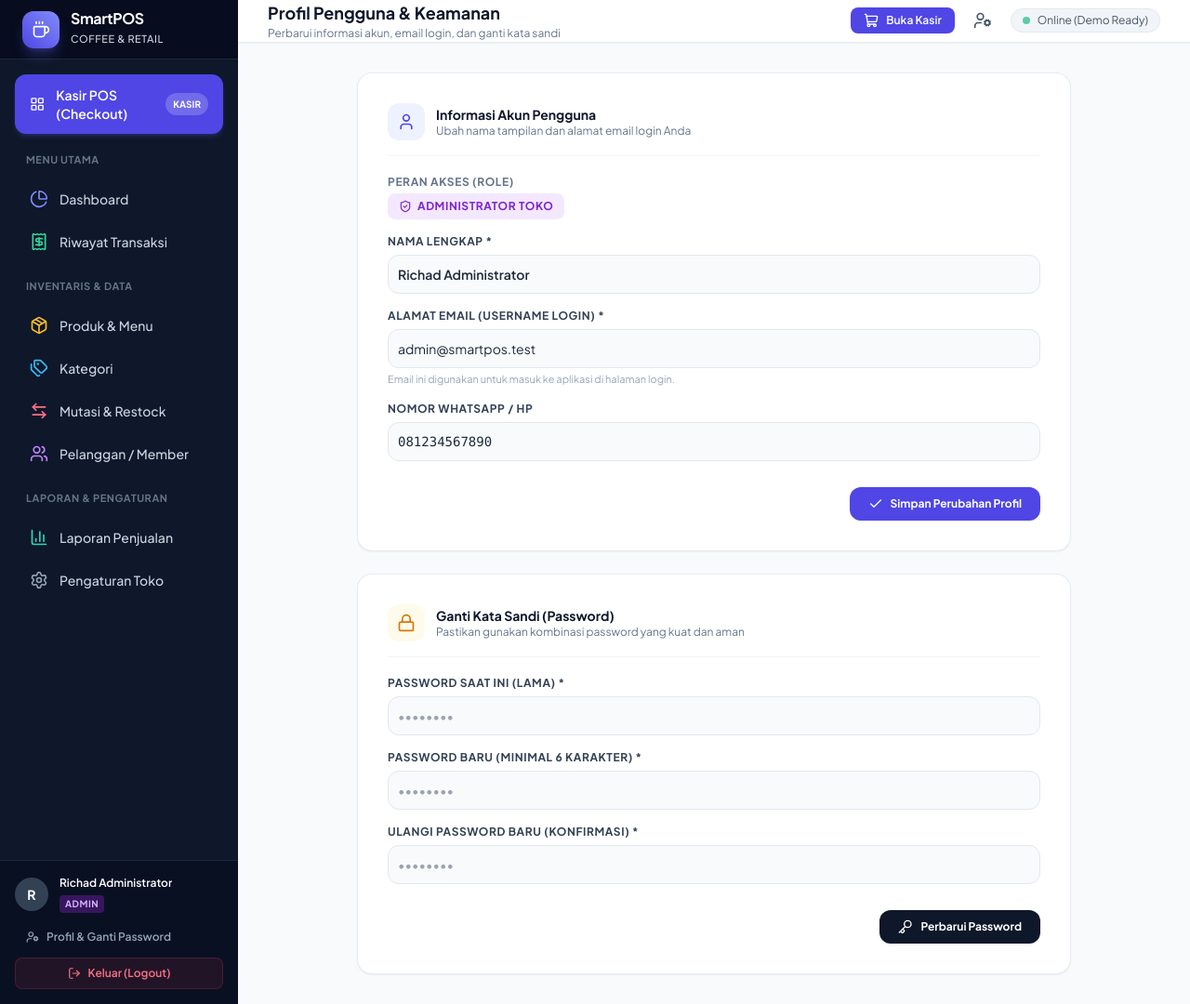
After one commit to richad1109/smart-pos, a Laravel app: page /profile in a window 1280 px wide. The commit adds this page. Shown: the whole page at 93% size. Run offline with Laravel 12, Linux system fonts and the light colour scheme; a user stored in the database is signed in; data comes from the database, SQL or seed files in the repository; some libraries are stand-ins or nearby versions.

Commit message:
[P-3] Tambah Modul Profil Pengguna dan Fitur Ganti Password

```diff
--- /dev/null
+++ b/app/Http/Controllers/ProfileController.php
@@ -0,0 +1,69 @@
+<?php
+
+namespace App\Http\Controllers;
+
+use Illuminate\Http\RedirectResponse;
+use Illuminate\Http\Request;
+use Illuminate\Support\Facades\Auth;
+use Illuminate\Support\Facades\Hash;
+use Illuminate\Validation\Rules\Password;
+use Illuminate\View\View;
+
+class ProfileController extends Controller
+{
+    /**
+     * Tampilkan halaman profil pengguna & ganti password.
+     */
+    public function index(): View
+    {
+        $user = Auth::user();
+        return view('profile.index', compact('user'));
+    }
+
+    /**
+     * Perbarui data profil (Nama, Email, No HP).
+     */
+    public function updateProfile(Request $request): RedirectResponse
+    {
+        $user = Auth::user();
+
+        $validated = $request->validate([
+            'name' => ['required', 'string', 'max:100'],
+            'email' => ['required', 'email', 'max:100', 'unique:users,email,' . $user->id],
+            'phone' => ['nullable', 'string', 'max:25'],
+        ], [
+            'name.required' => 'Nama pengguna wajib diisi.',
+            'email.required' => 'Email wajib diisi.',
+            'email.unique' => 'Alamat email ini sudah dipakai akun lain.',
+        ]);
+
+        $user->update($validated);
+
+        return back()->with('success', 'Profil nama dan email Anda berhasil diperbarui!');
+    }
+
+    /**
+     * Perbarui password pengguna.
+     */
+    public function updatePassword(Request $request): RedirectResponse
+    {
+        $user = Auth::user();
+
+        $request->validate([
+            'current_password' => ['required', 'current_password'],
+            'password' => ['required', 'string', 'min:6', 'confirmed'],
+        ], [
+            'current_password.required' => 'Password saat ini wajib diisi.',
+            'current_password.current_password' => 'Password lama Anda tidak cocok.',
+            'password.required' => 'Password baru wajib diisi.',
+            'password.min' => 'Password baru minimal berjumlah 6 karakter.',
+            'password.confirmed' => 'Konfirmasi password baru tidak cocok.',
+        ]);
+
+        $user->update([
+            'password' => Hash::make($request->password),
+        ]);
+
+        return back()->with('success', 'Password akun Anda berhasil diganti!');
+    }
+}
--- a/resources/views/layouts/app.blade.php
+++ b/resources/views/layouts/app.blade.php
@@ -160,18 +160,23 @@
 
             <!-- User Info & Logout -->
             <div class="p-4 border-t border-slate-800 bg-slate-950/40">
-                <div class="flex items-center justify-between mb-3">
-                    <div class="flex items-center gap-3 min-w-0">
-                        <div class="w-9 h-9 rounded-full bg-slate-700 flex items-center justify-center font-bold text-white text-sm">
+                <a href="{{ route('profile.index') }}" class="flex items-center gap-3 mb-3 group hover:opacity-90 transition">
+                    <div class="w-9 h-9 rounded-full bg-slate-700 flex items-center justify-center font-bold text-white text-sm group-hover:bg-brand-600 transition shrink-0">
                         {{ substr(Auth::user()->name ?? 'U', 0, 1) }}
                     </div>
                     <div class="truncate">
-                            <p class="text-xs font-semibold text-white truncate">{{ Auth::user()->name ?? 'User' }}</p>
+                        <p class="text-xs font-semibold text-white truncate group-hover:text-indigo-300 transition">{{ Auth::user()->name ?? 'User' }}</p>
                         <span class="inline-block px-1.5 py-0.5 text-[10px] rounded font-bold uppercase tracking-wider {{ Auth::user()->role === 'admin' ? 'bg-purple-900/60 text-purple-300' : 'bg-emerald-900/60 text-emerald-300' }}">
                             {{ Auth::user()->role ?? 'Kasir' }}
                         </span>
                     </div>
-                    </div>
+                </a>
+
+                <div class="space-y-1.5 mb-2">
+                    <a href="{{ route('profile.index') }}" class="w-full flex items-center gap-2 px-3 py-1.5 text-xs font-semibold text-slate-400 hover:text-white hover:bg-slate-800 rounded-lg transition">
+                        <i data-lucide="user-cog" class="w-3.5 h-3.5"></i>
+                        <span>Profil & Ganti Password</span>
+                    </a>
                 </div>
 
                 <form method="POST" action="{{ route('logout') }}">
@@ -209,6 +214,11 @@
                     <a href="{{ route('pos.index') }}" class="hidden sm:inline-flex items-center gap-2 px-3.5 py-1.5 bg-brand-600 hover:bg-brand-700 text-white text-xs font-semibold rounded-lg shadow-sm transition">
                         <i data-lucide="shopping-cart" class="w-4 h-4"></i>
                         <span>Buka Kasir</span>
+                    </a>
+
+                    <!-- Profile Link -->
+                    <a href="{{ route('profile.index') }}" title="Profil & Ganti Password" class="p-2 text-slate-600 hover:text-slate-900 hover:bg-slate-100 rounded-lg transition">
+                        <i data-lucide="user-cog" class="w-5 h-5"></i>
                     </a>
 
                     <!-- Status Badge -->
--- /dev/null
+++ b/resources/views/profile/index.blade.php
@@ -0,0 +1,113 @@
+@extends('layouts.app')
+
+@section('title', 'Profil Saya & Ganti Password')
+@section('page_heading', 'Profil Pengguna & Keamanan')
+@section('page_subheading', 'Perbarui informasi akun, email login, dan ganti kata sandi')
+
+@section('content')
+<div class="max-w-3xl mx-auto space-y-6">
+
+    <!-- Card 1: Informasi Profil (Nama & Email / Username) -->
+    <div class="bg-white rounded-2xl border border-slate-200/80 shadow-sm p-6 sm:p-8">
+        <div class="flex items-center gap-3 pb-4 mb-5 border-b border-slate-100">
+            <div class="w-10 h-10 rounded-xl bg-brand-50 text-brand-600 flex items-center justify-center font-bold">
+                <i data-lucide="user" class="w-5 h-5"></i>
+            </div>
+            <div>
+                <h3 class="font-bold text-slate-900 text-sm">Informasi Akun Pengguna</h3>
+                <p class="text-xs text-slate-500">Ubah nama tampilan dan alamat email login Anda</p>
+            </div>
+        </div>
+
+        <form method="POST" action="{{ route('profile.update') }}" class="space-y-4">
+            @csrf
+            @method('PUT')
+
+            <!-- Role Badge (Read Only) -->
+            <div>
+                <label class="block text-xs font-bold text-slate-500 uppercase tracking-wider mb-1">Peran Akses (Role)</label>
+                <div class="inline-flex items-center gap-1.5 px-3 py-1.5 rounded-lg text-xs font-bold uppercase tracking-wider {{ $user->role === 'admin' ? 'bg-purple-100 text-purple-700' : 'bg-emerald-100 text-emerald-700' }}">
+                    <i data-lucide="shield-check" class="w-3.5 h-3.5"></i>
+                    <span>{{ $user->role === 'admin' ? 'Administrator Toko' : 'Kasir POS' }}</span>
+                </div>
+            </div>
+
+            <!-- Nama Pengguna -->
+            <div>
+                <label for="name" class="block text-xs font-bold text-slate-700 uppercase tracking-wider mb-1.5">Nama Lengkap *</label>
+                <input type="text" id="name" name="name" value="{{ old('name', $user->name) }}" required
+                       class="w-full p-2.5 bg-slate-50 border border-slate-200 rounded-xl text-xs sm:text-sm font-semibold text-slate-800 focus:outline-none focus:border-brand-500">
+            </div>
+
+            <!-- Email Login (Username) -->
+            <div>
+                <label for="email" class="block text-xs font-bold text-slate-700 uppercase tracking-wider mb-1.5">Alamat Email (Username Login) *</label>
+                <input type="email" id="email" name="email" value="{{ old('email', $user->email) }}" required
+                       class="w-full p-2.5 bg-slate-50 border border-slate-200 rounded-xl text-xs sm:text-sm text-slate-800 focus:outline-none focus:border-brand-500">
+                <p class="text-[11px] text-slate-400 mt-1">Email ini digunakan untuk masuk ke aplikasi di halaman login.</p>
+            </div>
+
+            <!-- No HP -->
+            <div>
+                <label for="phone" class="block text-xs font-bold text-slate-700 uppercase tracking-wider mb-1.5">Nomor WhatsApp / HP</label>
+                <input type="text" id="phone" name="phone" value="{{ old('phone', $user->phone) }}" placeholder="08123456789"
+                       class="w-full p-2.5 bg-slate-50 border border-slate-200 rounded-xl text-xs sm:text-sm font-mono text-slate-800 focus:outline-none focus:border-brand-500">
+            </div>
+
+            <div class="pt-3 flex justify-end">
+                <button type="submit" class="px-5 py-2.5 bg-brand-600 hover:bg-brand-700 text-white font-bold text-xs rounded-xl shadow-sm transition flex items-center gap-2">
+                    <i data-lucide="check" class="w-4 h-4"></i>
+                    <span>Simpan Perubahan Profil</span>
+                </button>
+            </div>
+        </form>
+    </div>
+
+    <!-- Card 2: Keamanan & Ganti Password -->
+    <div class="bg-white rounded-2xl border border-slate-200/80 shadow-sm p-6 sm:p-8">
+        <div class="flex items-center gap-3 pb-4 mb-5 border-b border-slate-100">
+            <div class="w-10 h-10 rounded-xl bg-amber-50 text-amber-600 flex items-center justify-center font-bold">
+                <i data-lucide="lock" class="w-5 h-5"></i>
+            </div>
+            <div>
+                <h3 class="font-bold text-slate-900 text-sm">Ganti Kata Sandi (Password)</h3>
+                <p class="text-xs text-slate-500">Pastikan gunakan kombinasi password yang kuat dan aman</p>
+            </div>
+        </div>
+
+        <form method="POST" action="{{ route('profile.password') }}" class="space-y-4">
+            @csrf
+            @method('PUT')
+
+            <!-- Password Saat Ini -->
+            <div>
+                <label for="current_password" class="block text-xs font-bold text-slate-700 uppercase tracking-wider mb-1.5">Password Saat Ini (Lama) *</label>
+                <input type="password" id="current_password" name="current_password" required placeholder="••••••••"
+                       class="w-full p-2.5 bg-slate-50 border border-slate-200 rounded-xl text-xs sm:text-sm text-slate-800 focus:outline-none focus:border-brand-500">
+            </div>
+
+            <!-- Password Baru -->
+            <div>
+                <label for="password" class="block text-xs font-bold text-slate-700 uppercase tracking-wider mb-1.5">Password Baru (Minimal 6 Karakter) *</label>
+                <input type="password" id="password" name="password" required placeholder="••••••••"
+                       class="w-full p-2.5 bg-slate-50 border border-slate-200 rounded-xl text-xs sm:text-sm text-slate-800 focus:outline-none focus:border-brand-500">
+            </div>
+
+            <!-- Konfirmasi Password Baru -->
+            <div>
+                <label for="password_confirmation" class="block text-xs font-bold text-slate-700 uppercase tracking-wider mb-1.5">Ulangi Password Baru (Konfirmasi) *</label>
+                <input type="password" id="password_confirmation" name="password_confirmation" required placeholder="••••••••"
+                       class="w-full p-2.5 bg-slate-50 border border-slate-200 rounded-xl text-xs sm:text-sm text-slate-800 focus:outline-none focus:border-brand-500">
+            </div>
+
+            <div class="pt-3 flex justify-end">
+                <button type="submit" class="px-5 py-2.5 bg-slate-900 hover:bg-slate-800 text-white font-bold text-xs rounded-xl shadow-sm transition flex items-center gap-2">
+                    <i data-lucide="key" class="w-4 h-4"></i>
+                    <span>Perbarui Password</span>
+                </button>
+            </div>
+        </form>
+    </div>
+
+</div>
+@endsection
--- a/routes/web.php
+++ b/routes/web.php
@@ -7,6 +7,7 @@ use App\Http\Controllers\DashboardController;
 use App\Http\Controllers\OrderController;
 use App\Http\Controllers\PosController;
 use App\Http\Controllers\ProductController;
+use App\Http\Controllers\ProfileController;
 use App\Http\Controllers\ReportController;
 use App\Http\Controllers\SettingController;
 use App\Http\Controllers\StockController;
@@ -65,4 +66,9 @@ Route::middleware('auth')->group(function () {
         Route::get('/settings', [SettingController::class, 'index'])->name('settings.index');
         Route::put('/settings', [SettingController::class, 'update'])->name('settings.update');
     });
+
+    // 9. Profil Pengguna & Ganti Password
+    Route::get('/profile', [ProfileController::class, 'index'])->name('profile.index');
+    Route::put('/profile', [ProfileController::class, 'updateProfile'])->name('profile.update');
+    Route::put('/profile/password', [ProfileController::class, 'updatePassword'])->name('profile.password');
 });
```
Also changed, not shown: tests/Feature/ProfileTest.php (added, +46 -0 lines). Lines whose indentation alone changed are shown as unchanged.
